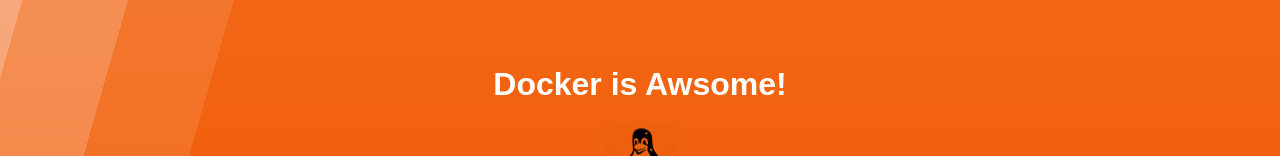
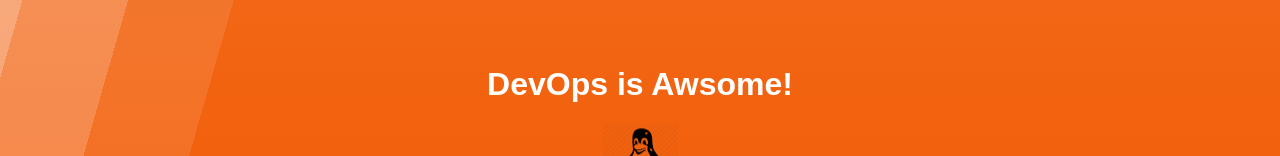
Before and after one commit to hoeby13/autobuilds, a plain HTML site: page index.html in a window 1280 px wide. Shown: the part 448-604 px from the top of the page. Drawn offline with Linux system fonts and the light colour scheme.

Commit message:
update index.html text to DevOps is Awesome

```diff
--- a/index.html
+++ b/index.html
@@ -30,7 +30,7 @@
                <img src=https://www.docker.com/sites/all/themes/docker/assets/images/brand-full.svg width=20%></img>
 
                <div class="inner">
-                    <center><h1>Docker is Awsome!</h1></center>
+                    <center><h1>DevOps is Awsome!</h1></center>
 
                     <center><img src="./linux.png"></img><P>
 
```
